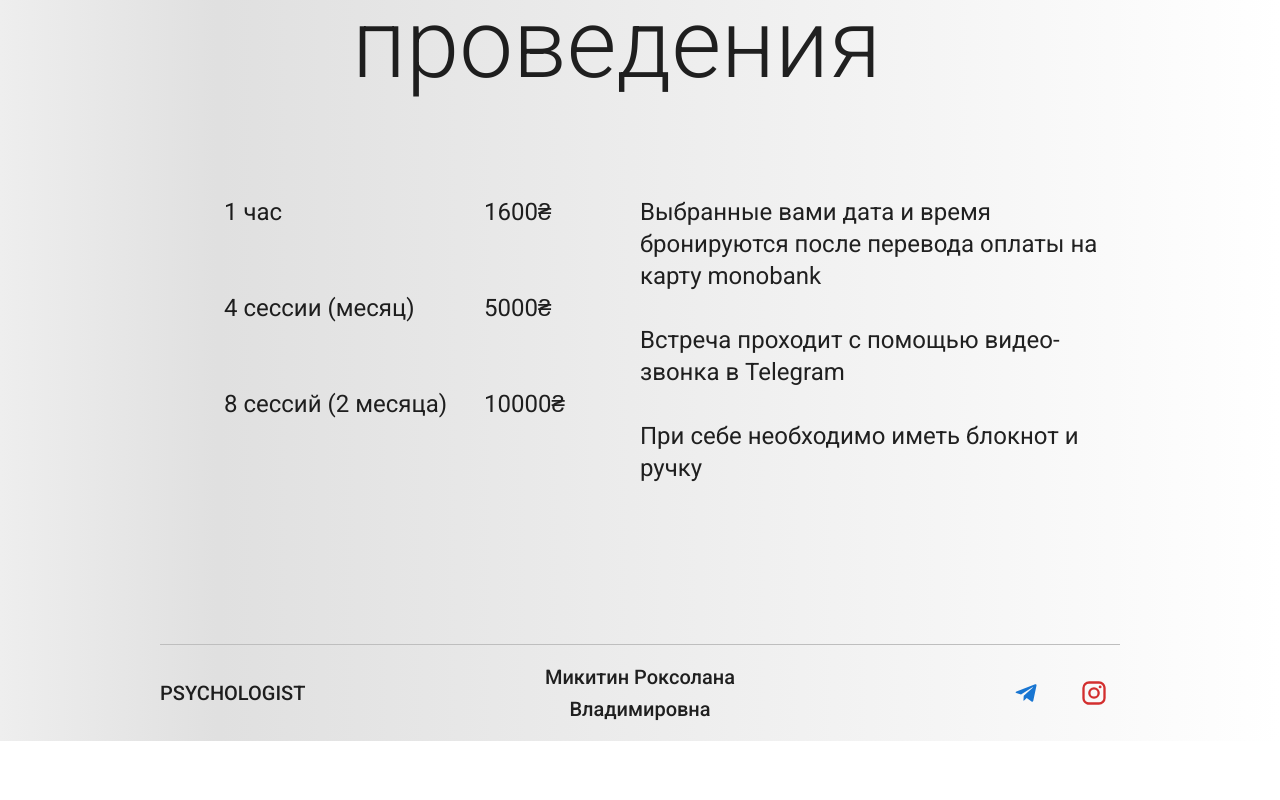
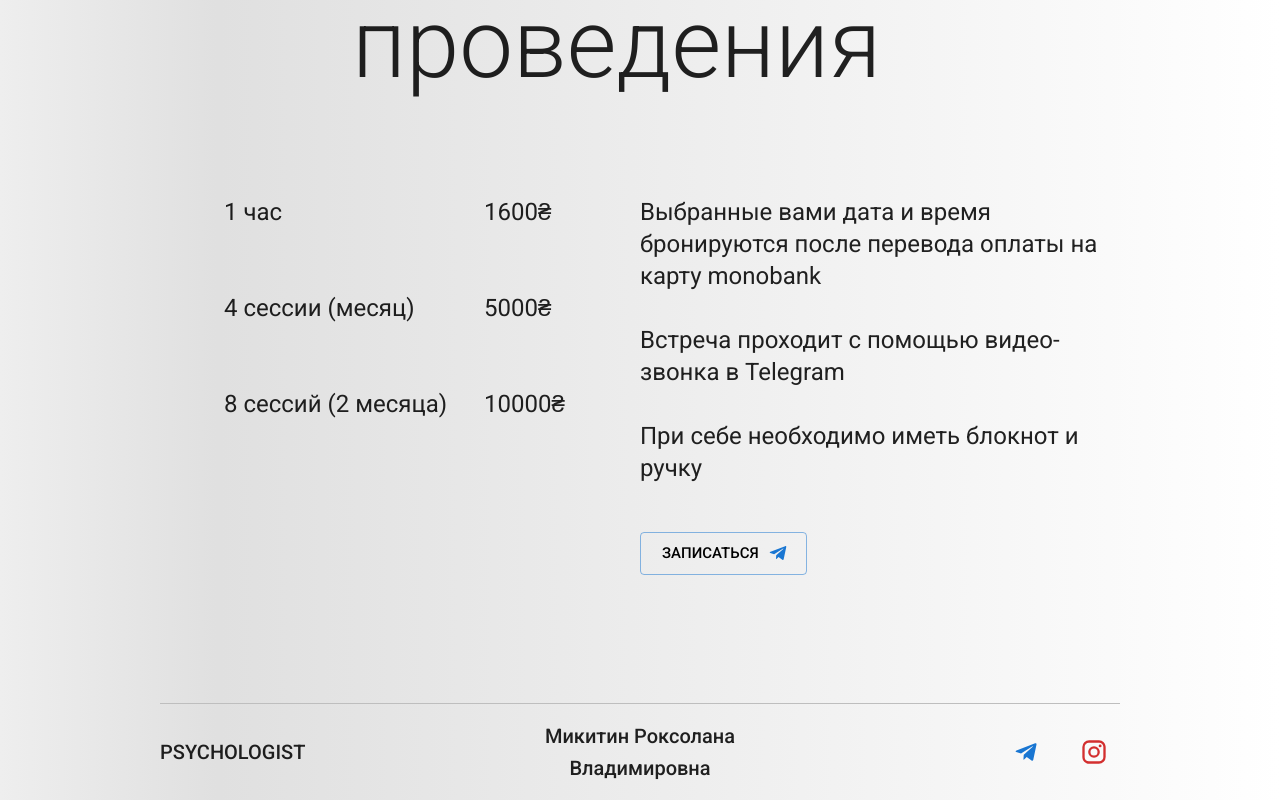
Before and after one commit to limetrack/roxy, a Next.js app: page / in a window 1280 px wide. Shown: the part 4860-5660 px from the top of the page. Before the commit the page ends 5601 px from the top, so only its background shows below. Built offline with nearby package versions, Linux system fonts and the light colour scheme.

Commit message:
Book button

```diff
--- a/src/app/page.jsx
+++ b/src/app/page.jsx
@@ -411,6 +411,17 @@ export default function HomePage() {
               <Typography variant="h5" textAlign="left" sx={{ pb: 4 }}>
                 При себе необходимо иметь блокнот и ручку
               </Typography>
+              <Button
+                sx={{ color: 'initial', mt: 2 }}
+                variant="outlined"
+                color="primary"
+                size="large"
+                target="_blank"
+                href="https://t.me/RoksolanaMik"
+                endIcon={<TelegramIcon color="primary" />}
+              >
+                Записаться
+              </Button>
             </Grid>
           </Grid>
         </Grid>
```
